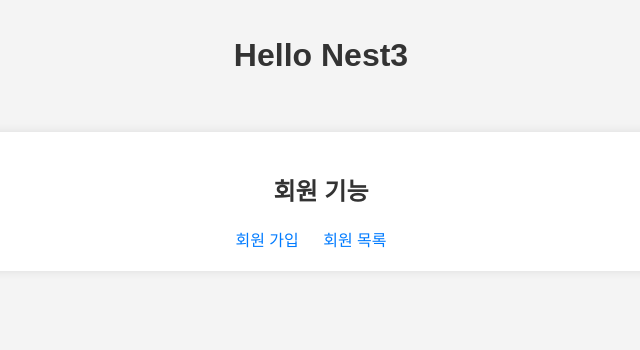
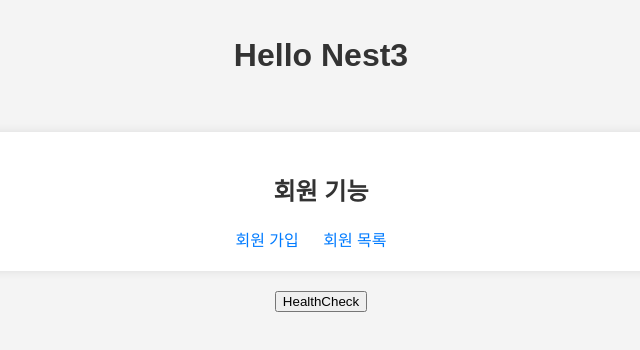
Before and after one commit to leemhoon00/goorm-mission-4-web, a Svelte app: page / in a window 1280 px wide. Shown: the top 350 px of the page, without its empty margins (319-959 px from the left). Built offline with nearby package versions, Linux system fonts and the light colour scheme.

Commit message:
feat: healthCheck Button

```diff
--- a/src/pages/Home.svelte
+++ b/src/pages/Home.svelte
@@ -1,5 +1,11 @@
 <script>
   import { link } from "svelte-spa-router";
+
+  async function healthCheck() {
+    const res = await fetch(`${API_URL}`);
+    const data = await res.text();
+    console.log(data);
+  }
 </script>
 
 <header>
@@ -12,6 +18,7 @@
     <a href="/users/list" use:link>회원 목록</a>
   </div>
 </main>
+<button on:click={healthCheck}>HealthCheck</button>
 
 <style>
   header {
```
